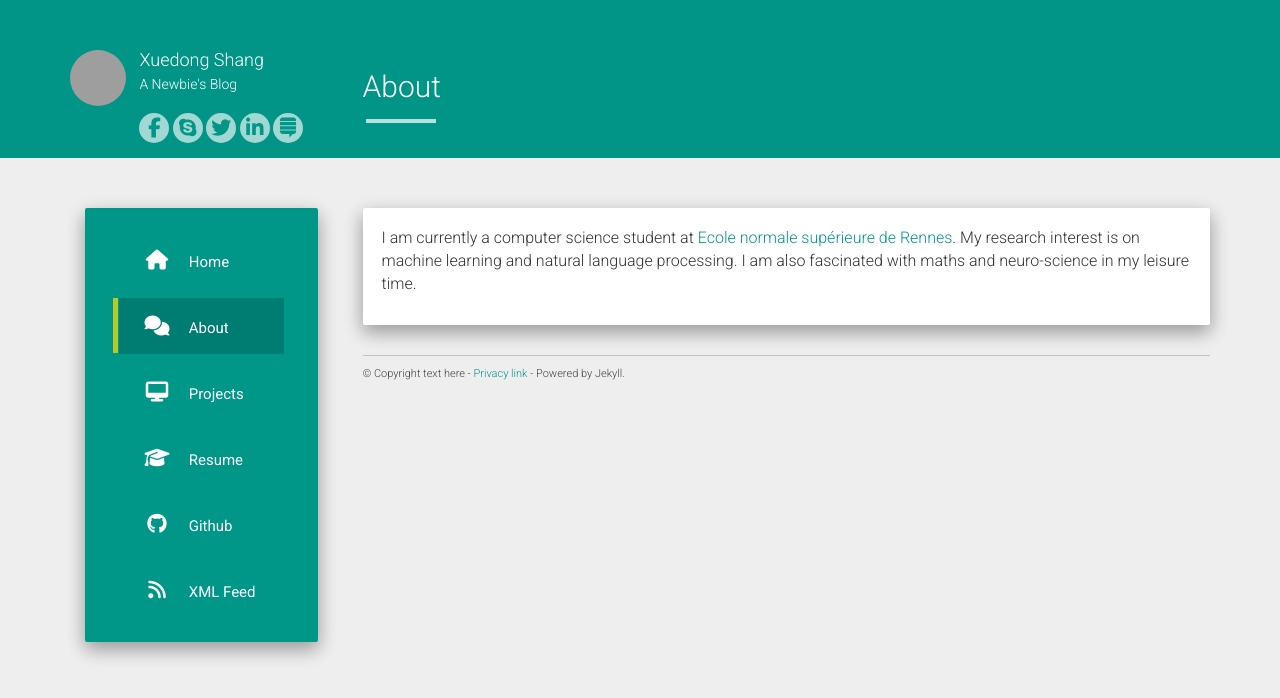
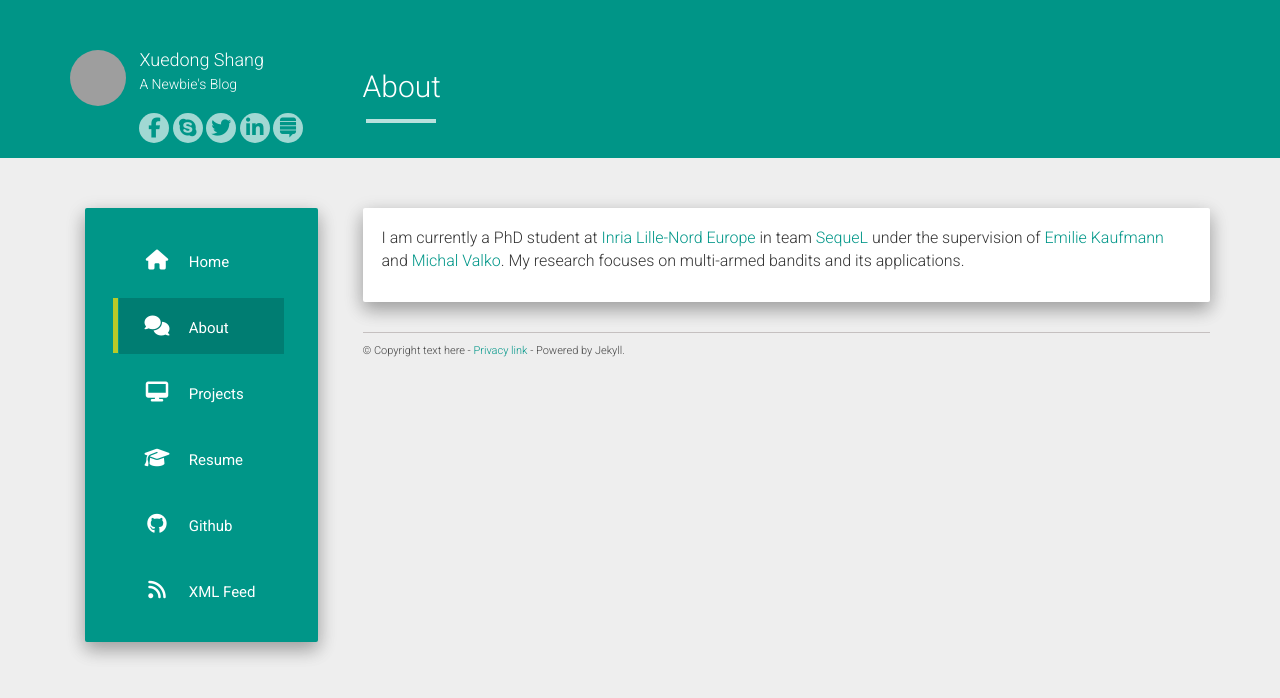
Before and after one commit to xuedong/xuedong.github.io, a Jekyll site: the page built from about.md, in a window 1280 px wide. Shown: the top 698 px of the page. Built offline with Jekyll 4.4.1, drawn with Linux system fonts in a browser that asks for light colours; nearby versions of some CDN libraries; grey boxes are pictures that could not be loaded.

Commit message:
Updated about page.

```diff
--- a/about.md
+++ b/about.md
@@ -4,4 +4,4 @@ title: About
 permalink: /about/
 ---
 
-I am currently a computer science student at [Ecole normale supérieure de Rennes](www.ens-rennes.fr). My research interest is on machine learning and natural language processing. I am also fascinated with maths and neuro-science in my leisure time.
+I am currently a PhD student at [Inria Lille-Nord Europe](https://www.inria.fr/centre/lille) in team [SequeL](https://team.inria.fr/sequel/) under the supervision of [Emilie Kaufmann](http://chercheurs.lille.inria.fr/ekaufman/index.html) and [Michal Valko](http://researchers.lille.inria.fr/~valko/hp/). My research focuses on multi-armed bandits and its applications.
```
